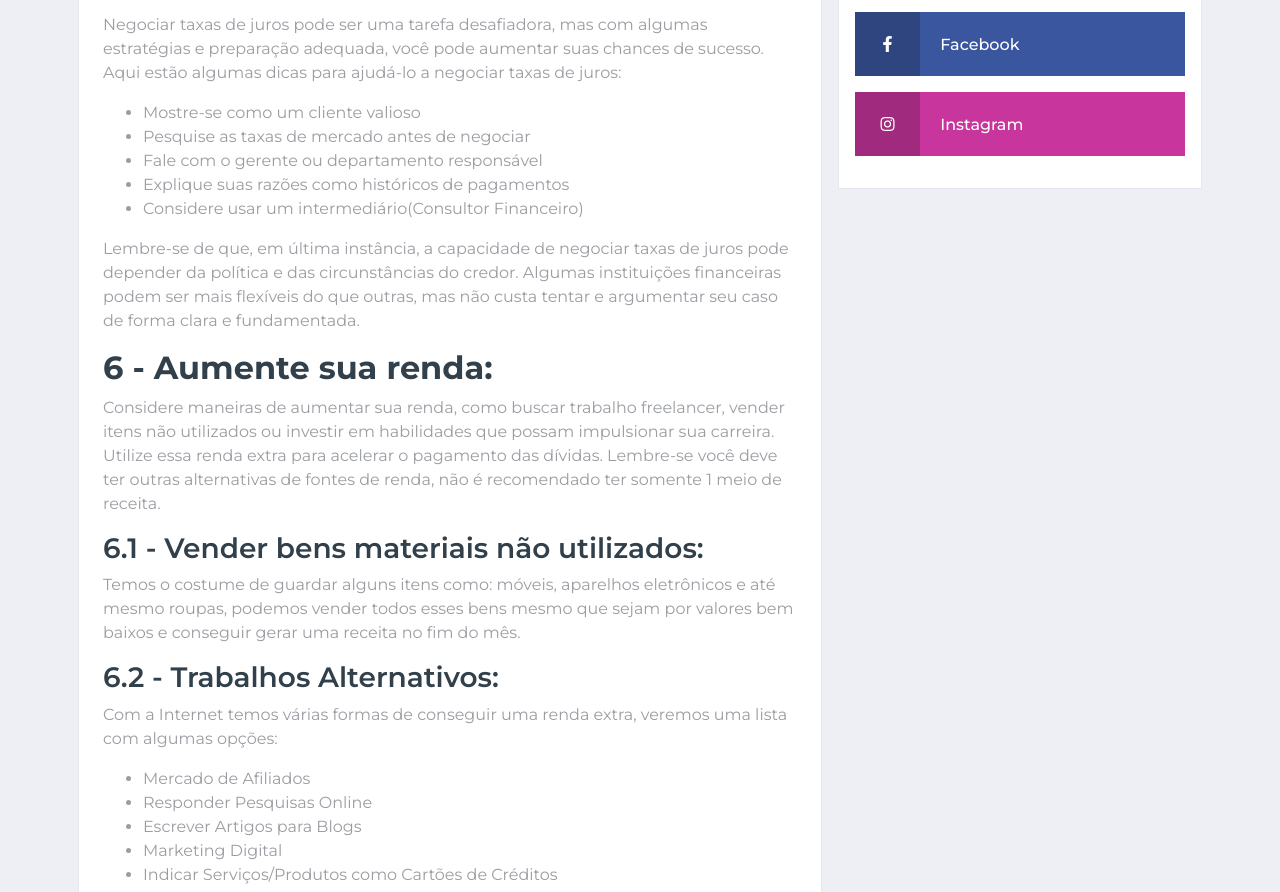
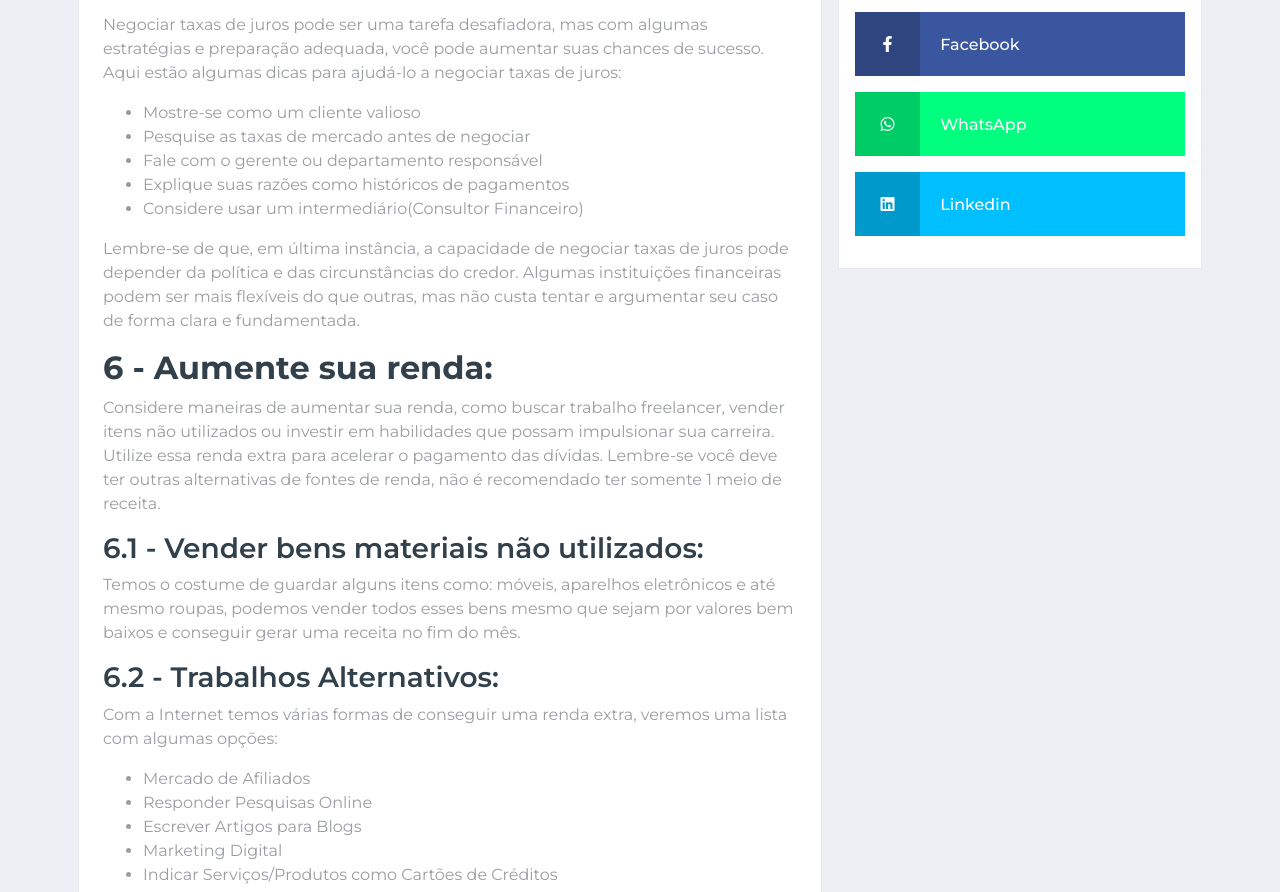
Before and after one commit to GuilhermeJWT/teste-html, a plain HTML site: page liberdade-financeira-reduzir-dividas.html in a window 1280 px wide. Shown: the part 2040-2932 px from the top of the page. Drawn offline with nearby package versions, Linux system fonts and the light colour scheme.

Commit message:
add links

```diff
--- a/liberdade-financeira-reduzir-dividas.html
+++ b/liberdade-financeira-reduzir-dividas.html
@@ -312,13 +312,17 @@
                             <h4 class="m-0 text-uppercase font-weight-bold">Redes Sociais</h4>
                         </div>
                         <div class="bg-white border border-top-0 p-3">
-                            <a href="https://www.facebook.com/sharer/sharer.php?u=https://guilhermejwt.github.io/teste-html/liberdade-financeira-reduzir-dividas.html" class="d-block w-100 text-white text-decoration-none mb-3" style="background: #39569E;">
+                            <a href="https://www.facebook.com/sharer/sharer.php?u=https://guilhermejwt.github.io/teste-html/liberdade-financeira-reduzir-dividas.html" target="_blank" class="d-block w-100 text-white text-decoration-none mb-3" style="background: #39569E;">
                                 <i class="fab fa-facebook-f text-center py-4 mr-3" style="width: 65px; background: rgba(0, 0, 0, .2);"></i>
                                 <span class="font-weight-medium">Facebook</span>
                             </a>
-                            <a href="" class="d-block w-100 text-white text-decoration-none mb-3" style="background: #C8359D;">
-                                <i class="fab fa-instagram text-center py-4 mr-3" style="width: 65px; background: rgba(0, 0, 0, .2);"></i>
-                                <span class="font-weight-medium">Instagram</span>
+                            <a href="https://api.whatsapp.com/send?text=https://guilhermejwt.github.io/teste-html/liberdade-financeira-reduzir-dividas.html" target="_blank" class="d-block w-100 text-white text-decoration-none mb-3" style="background: #00FF7F;">
+                                <i class="fab fa-whatsapp text-center py-4 mr-3" style="width: 65px; background: rgba(0, 0, 0, .2);"></i>
+                                <span class="font-weight-medium">WhatsApp</span>
+                            </a>
+                            <a href="https://www.linkedin.com/shareArticle?mini=true&url=https://guilhermejwt.github.io/teste-html/liberdade-financeira-reduzir-dividas.html" target="_blank" class="d-block w-100 text-white text-decoration-none mb-3" style="background: #00BFFF">
+                                <i class="fab fa-linkedin text-center py-4 mr-3" style="width: 65px; background: rgba(0, 0, 0, .2);"></i>
+                                <span class="font-weight-medium">Linkedin</span>
                             </a>
                         </div>
                     </div>
```
